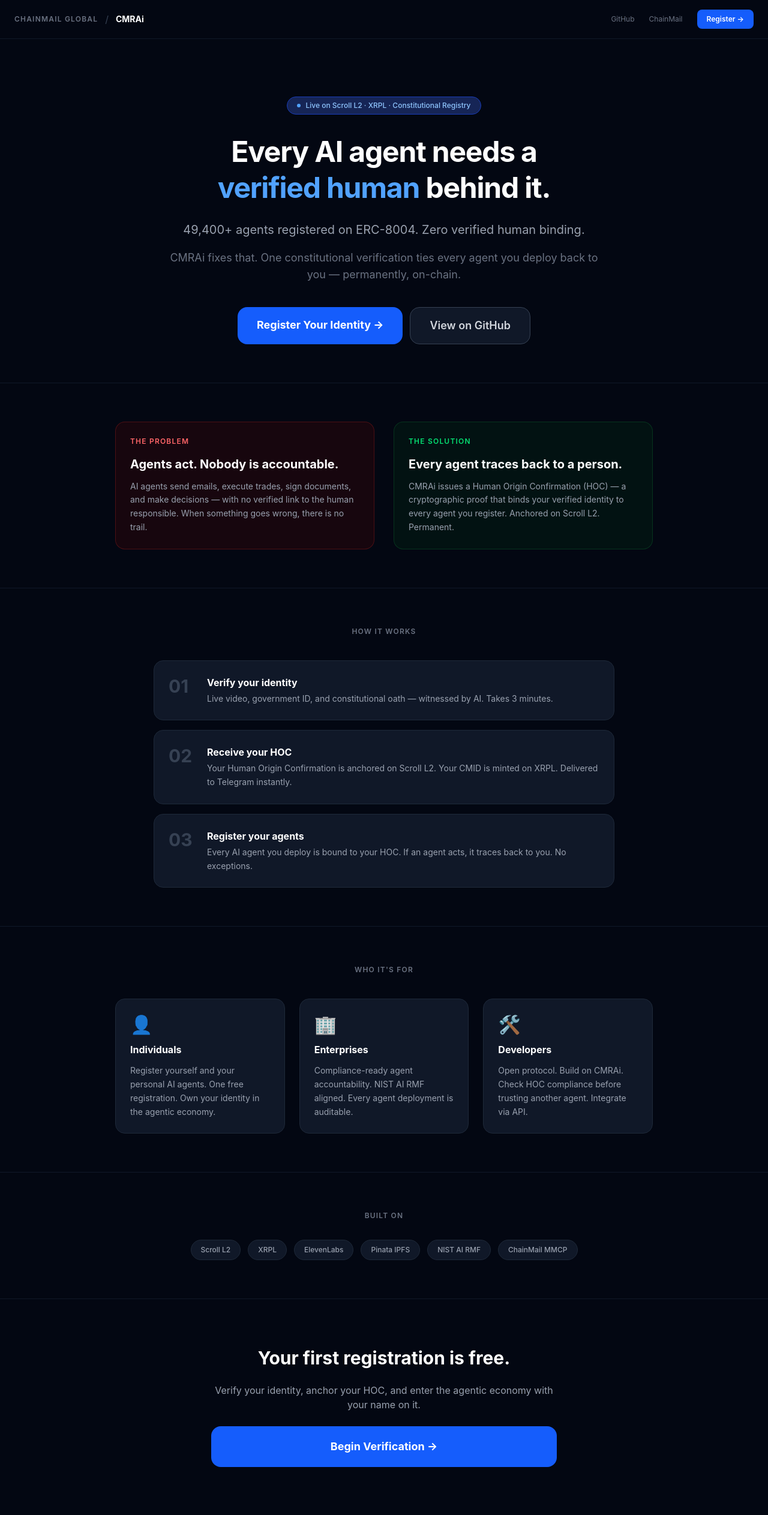
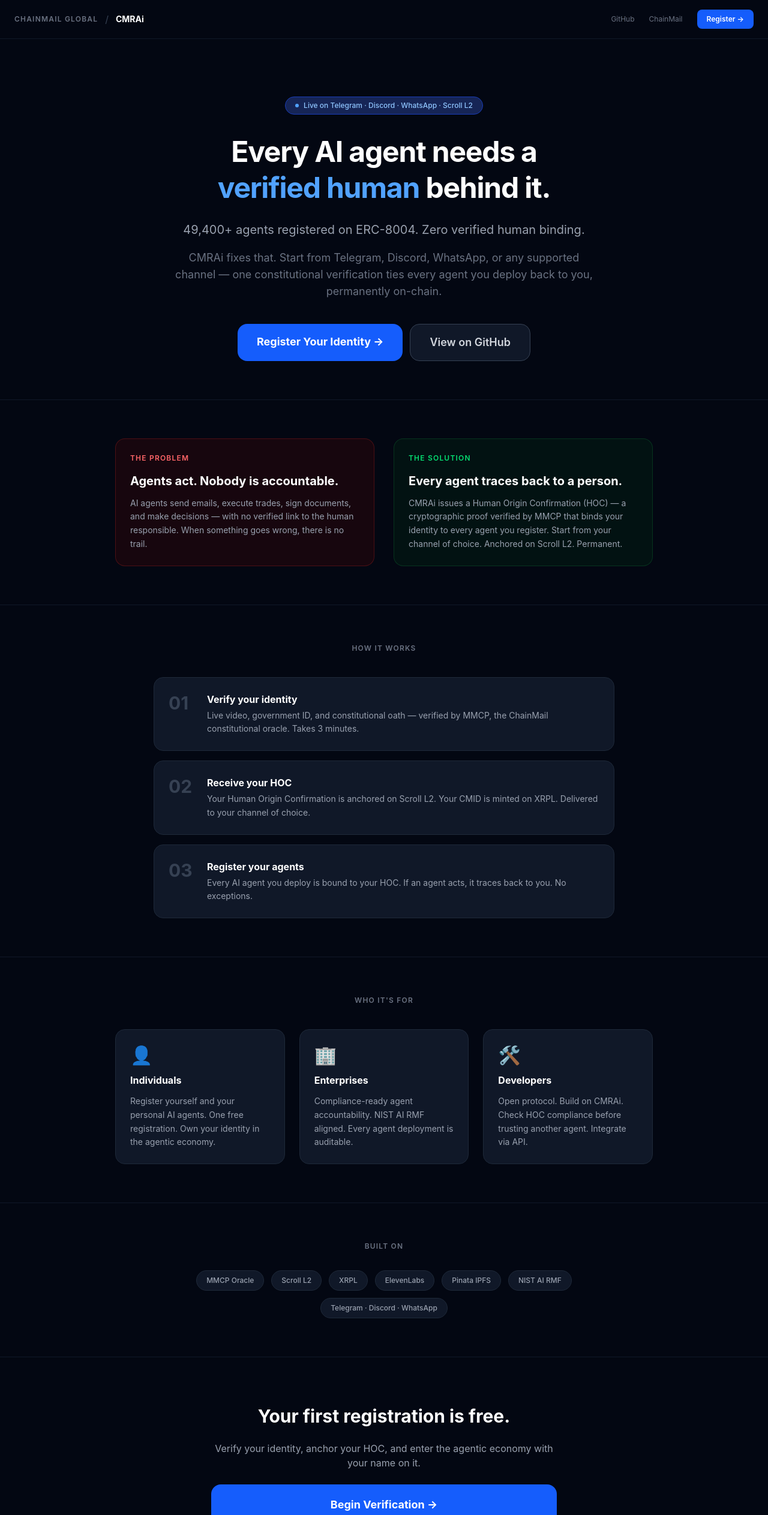
Before and after one commit to ChainMailGlobal/CMRAi, a Next.js app in the folder apps/web/: page / in a window 1280 px wide. Shown: the top 2526 px of the page at 60% size. Built offline with nearby package versions, Linux system fonts and the light colour scheme.

Commit message:
fix: landing page copy — MMCP oracle, channel-native framing

```diff
--- a/apps/web/app/page.tsx
+++ b/apps/web/app/page.tsx
@@ -24,7 +24,7 @@
       <section className="flex flex-col items-center justify-center text-center px-6 pt-24 pb-16 max-w-3xl mx-auto w-full">
         <div className="inline-flex items-center gap-2 bg-blue-950 border border-blue-800 rounded-full px-4 py-1.5 text-xs text-blue-300 font-medium mb-8">
           <span className="w-1.5 h-1.5 bg-blue-400 rounded-full animate-pulse" />
-          Live on Scroll L2 · XRPL · Constitutional Registry
+          Live on Telegram · Discord · WhatsApp · Scroll L2
         </div>
         <h1 className="text-5xl font-bold tracking-tight leading-tight mb-6">
           Every AI agent needs a<br />
@@ -34,7 +34,7 @@
           49,400+ agents registered on ERC-8004. Zero verified human binding.
         </p>
         <p className="text-gray-500 text-lg mb-10">
-          CMRAi fixes that. One constitutional verification ties every agent you deploy back to you — permanently, on-chain.
+          CMRAi fixes that. Start from Telegram, Discord, WhatsApp, or any supported channel — one constitutional verification ties every agent you deploy back to you, permanently on-chain.
         </p>
         <div className="flex flex-col sm:flex-row gap-3 w-full justify-center">
           <Link href="/verify" className="bg-blue-600 hover:bg-blue-500 text-white font-bold text-lg px-8 py-4 rounded-2xl transition-colors">
@@ -57,7 +57,7 @@
           <div className="bg-green-950/30 border border-green-900/50 rounded-2xl p-6">
             <div className="text-xs font-semibold tracking-widest text-green-400 uppercase mb-4">The Solution</div>
             <h3 className="text-xl font-bold mb-3">Every agent traces back to a person.</h3>
-            <p className="text-gray-400 text-sm leading-relaxed">CMRAi issues a Human Origin Confirmation (HOC) — a cryptographic proof that binds your verified identity to every agent you register. Anchored on Scroll L2. Permanent.</p>
+            <p className="text-gray-400 text-sm leading-relaxed">CMRAi issues a Human Origin Confirmation (HOC) — a cryptographic proof verified by MMCP that binds your identity to every agent you register. Start from your channel of choice. Anchored on Scroll L2. Permanent.</p>
           </div>
         </div>
       </section>
@@ -68,8 +68,8 @@
           <div className="text-xs font-semibold tracking-widest text-gray-500 uppercase text-center mb-10">How it works</div>
           <div className="flex flex-col gap-4">
             {[
-              { step: '01', title: 'Verify your identity', desc: 'Live video, government ID, and constitutional oath — witnessed by AI. Takes 3 minutes.' },
-              { step: '02', title: 'Receive your HOC', desc: 'Your Human Origin Confirmation is anchored on Scroll L2. Your CMID is minted on XRPL. Delivered to Telegram instantly.' },
+              { step: '01', title: 'Verify your identity', desc: 'Live video, government ID, and constitutional oath — verified by MMCP, the ChainMail constitutional oracle. Takes 3 minutes.' },
+              { step: '02', title: 'Receive your HOC', desc: 'Your Human Origin Confirmation is anchored on Scroll L2. Your CMID is minted on XRPL. Delivered to your channel of choice.' },
               { step: '03', title: 'Register your agents', desc: 'Every AI agent you deploy is bound to your HOC. If an agent acts, it traces back to you. No exceptions.' },
             ].map(({ step, title, desc }) => (
               <div key={step} className="flex gap-6 items-start bg-gray-900 border border-gray-800 rounded-2xl p-6">
@@ -109,7 +109,7 @@
         <div className="max-w-3xl mx-auto">
           <div className="text-xs font-semibold tracking-widest text-gray-500 uppercase text-center mb-8">Built on</div>
           <div className="flex flex-wrap justify-center gap-3">
-            {['Scroll L2', 'XRPL', 'ElevenLabs', 'Pinata IPFS', 'NIST AI RMF', 'ChainMail MMCP'].map((tech) => (
+            {['MMCP Oracle', 'Scroll L2', 'XRPL', 'ElevenLabs', 'Pinata IPFS', 'NIST AI RMF', 'Telegram · Discord · WhatsApp'].map((tech) => (
               <span key={tech} className="bg-gray-900 border border-gray-800 text-gray-400 text-xs font-medium px-4 py-2 rounded-full">
                 {tech}
               </span>
```
